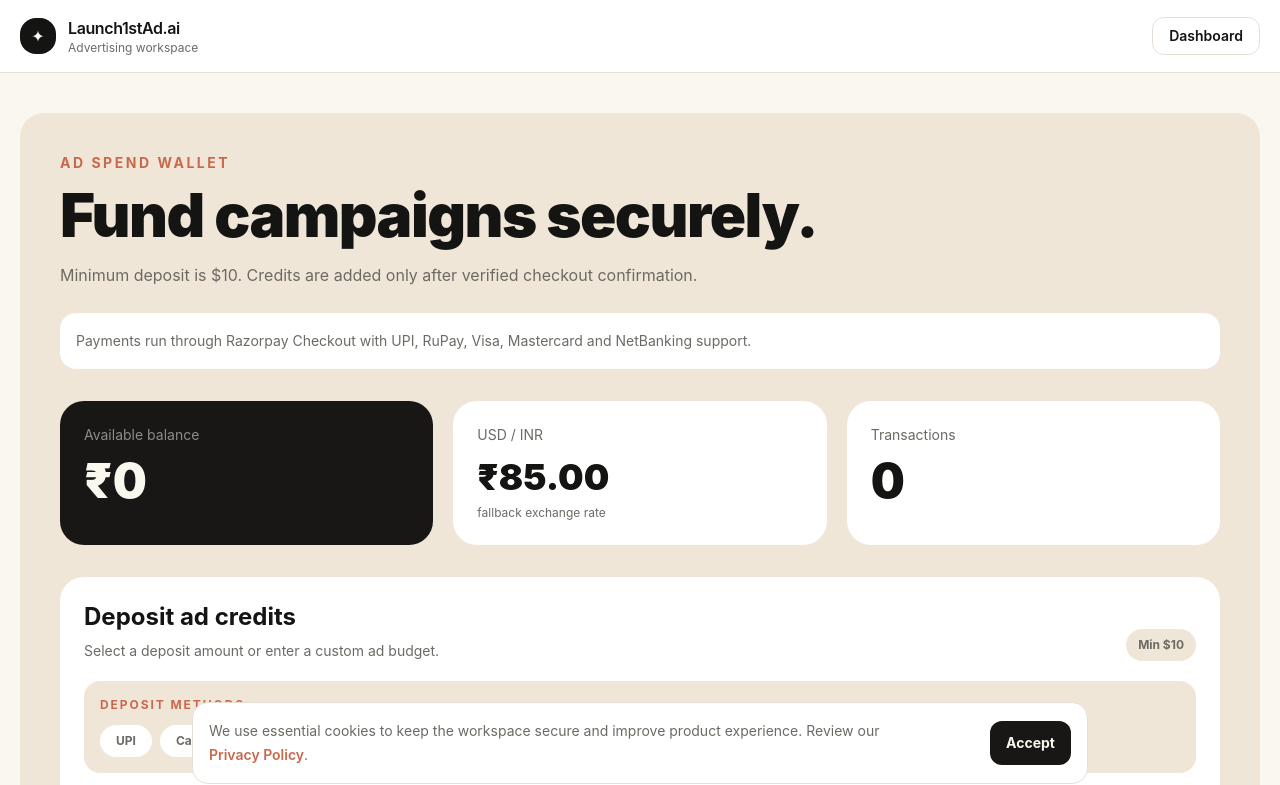
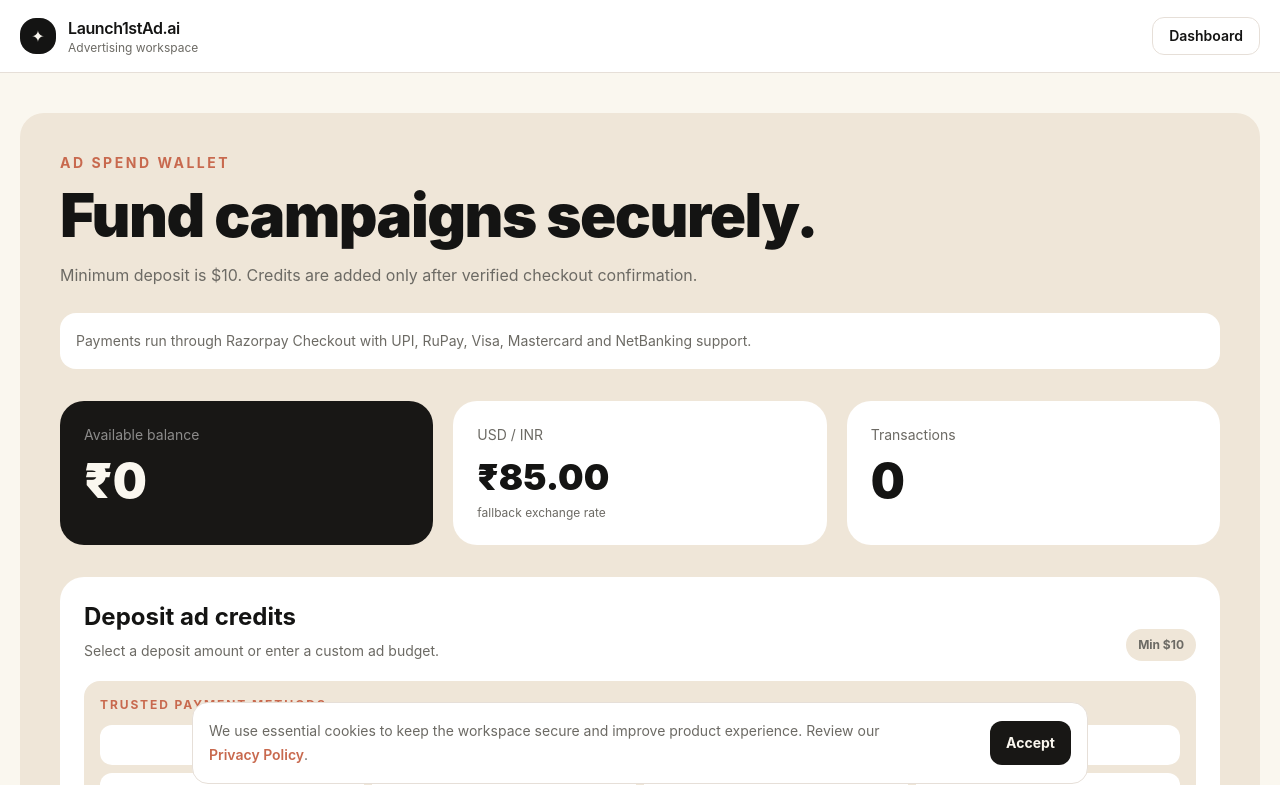
Before and after one commit to lkmeeena882437-dotcom/Launch1stAd.ai, a Next.js app: page /wallet in a window 1280 px wide. Shown: the top 785 px of the page. Built offline with nearby package versions, Linux system fonts and the light colour scheme; no server answers.

Commit message:
Show trusted payment method brands

```diff
--- a/components/wallet/SupportedMethods.tsx
+++ b/components/wallet/SupportedMethods.tsx
@@ -1,12 +1,15 @@
+const methods = ["Razorpay", "UPI", "RuPay", "Visa", "Mastercard", "NetBanking", "PhonePe", "Paytm"];
+
 export function SupportedMethods() {
   return (
     <div className="mt-5 rounded-2xl bg-card p-4">
-      <p className="text-xs font-bold uppercase tracking-[0.16em] text-coral">Deposit methods</p>
-      <div className="mt-3 flex flex-wrap gap-2">
-        {["UPI", "Cards", "Paytm", "PhonePe", "Netbanking"].map((item) => (
-          <span key={item} className="rounded-full bg-white px-4 py-2 text-xs font-bold text-muted">{item}</span>
+      <p className="text-xs font-bold uppercase tracking-[0.16em] text-coral">Trusted payment methods</p>
+      <div className="mt-3 grid grid-cols-2 gap-2 sm:grid-cols-4">
+        {methods.map((item) => (
+          <span key={item} className="rounded-xl bg-white px-3 py-3 text-center text-xs font-bold text-muted">{item}</span>
         ))}
       </div>
+      <p className="mt-3 text-xs leading-5 text-muted">Wallet credits are added only after Razorpay payment verification.</p>
     </div>
   );
 }
```
